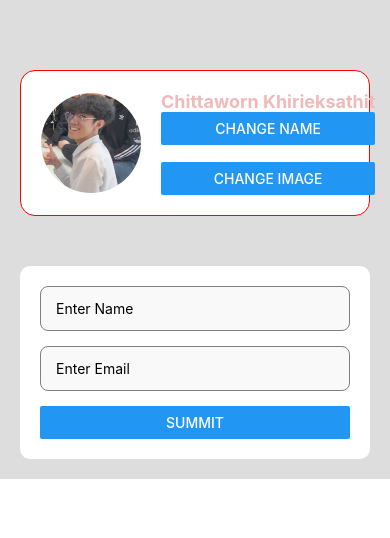
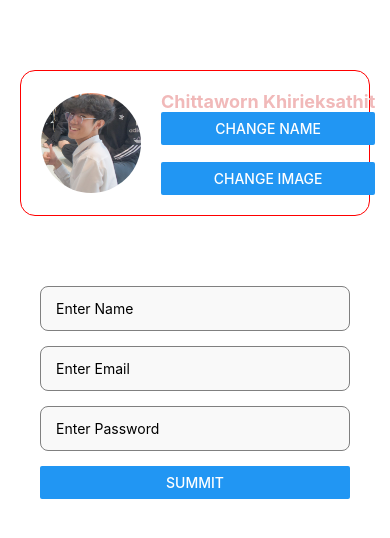
Before and after one commit to ChitawornR/ReactNative_MyFirstProject, a React Native app: screen / in a window 390 px wide. Shown: the top 538 px of the page. Built offline with nearby package versions, Linux system fonts and the light colour scheme.

Commit message:
Practice4_TextInput Component

```diff
--- a/components/Login.tsx
+++ b/components/Login.tsx
@@ -1,22 +1,43 @@
 import { Button, StyleSheet, Text, TextInput, View, Alert } from "react-native";
 import React, { useState } from "react";
-import ProfileScreen from "./ProfileScreen";
 
-const Login = () => {
+const Login = (): React.JSX.Element => {
+  const [name, setName] = useState("");
+  const [email, setEmail] = useState("");
+  const [password, setPassword] = useState("");
 
-    const [name,setName] = useState('')
-    const [email,setEmail] = useState('')
-
-    const handleSummit = ()=>{
-        if(!name){
-            Alert.alert('Alert','Please Enter Name')
-        }else if(!email){
-            Alert.alert('Alert','Please Enter Email')
-        }else{
-            Alert.alert('Alert',"success")
-        }
+  const validateEmail = (email:string):boolean=>{
+    const recheckEmail = /\S+@\S+\.\S+/
+    return recheckEmail.test(email) // return chk email
   }
 
+  const handleSummit = () => {
+    let errMessage = '';
+    if (!name && !email && !password) {
+      errMessage += "Please Enter Name \nPlease Enter Email \nPlease Enter Password"
+    }
+    if(!validateEmail(email)){
+      errMessage += "Invalid Email Format\n"
+    }
+    if(password.length < 6){
+      errMessage += "Password must be at lease 6 characters\n"
+    }
+
+    const alertMessage = !name
+      ? "Please Enter Name"
+      : !email
+      ? "Please Enter Email"
+      : !password
+      ? "Please Enter Password"
+      : "Success";
+
+    if(errMessage){
+      Alert.alert('Error',errMessage,[{ text: "OK" }])
+      return;
+    }
+    Alert.alert("Alert", alertMessage, [{ text: "OK" }]);
+
+  };
 
   return (
     <View style={styles.container}>
@@ -29,13 +50,18 @@ const Login = () => {
       <TextInput
         style={styles.input}
         placeholder="Enter Email"
+        keyboardType="email-address"
         value={email}
         onChangeText={setEmail}
       />
-      <Button
-      title="SUMMIT"
-      onPress={handleSummit}
+      <TextInput
+        style={styles.input}
+        placeholder="Enter Password"
+        secureTextEntry={true}
+        value={password}
+        onChangeText={setPassword}
       />
+      <Button title="SUMMIT" onPress={handleSummit} />
     </View>
   );
 };
--- a/styles/styles.ts
+++ b/styles/styles.ts
@@ -4,7 +4,7 @@ const styles = StyleSheet.create({
   container: {
     alignItems: "center",
     padding: 20,
-    backgroundColor: "#dddddd",
+    backgroundColor: "white",
   },
   profileImage: {
     borderRadius: 50,
```
Also changed, not shown: components/ProfileScreen.tsx (line endings or trailing spaces). Lines whose indentation alone changed are shown as unchanged.
